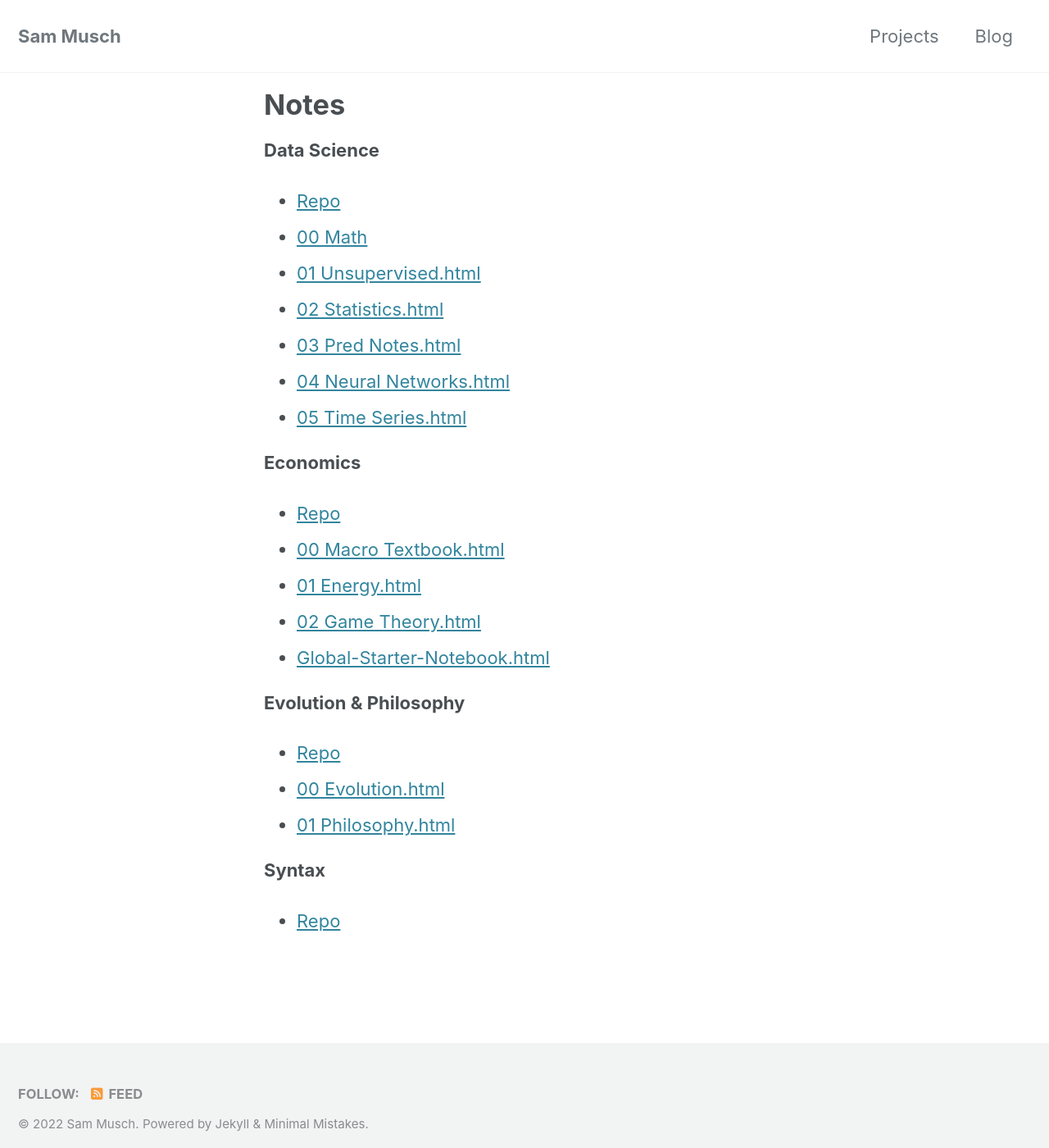
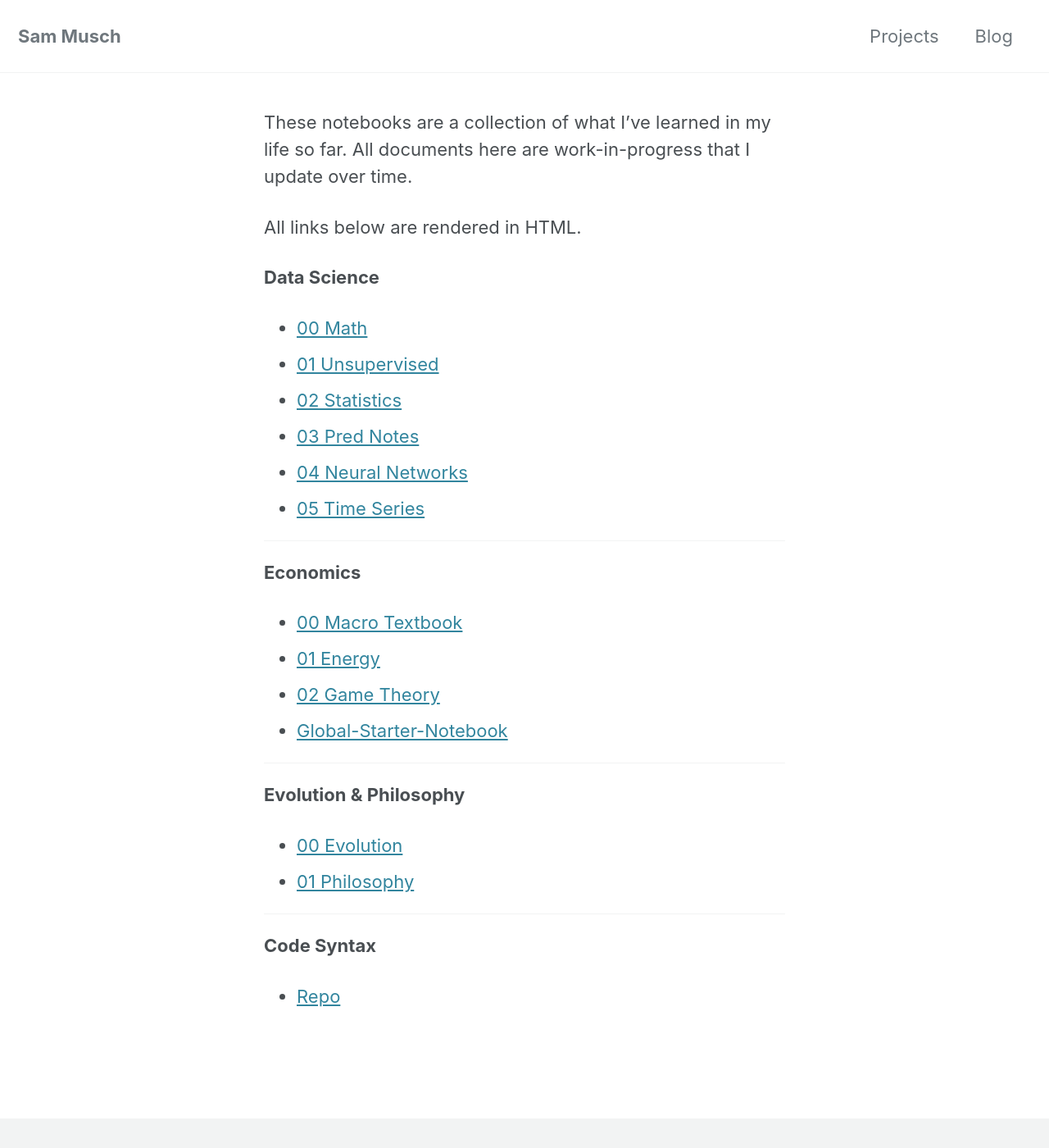
Before and after one commit to SamMusch/SamMusch.github.io, a Jekyll site: the page built from _pages/Notes.md, in a window 1280 px wide and 1400 px high. Shown: the whole window at 82% size. Built offline with Jekyll 4.4.1, drawn with Linux system fonts in a browser that asks for light colours; cached includes are drawn as plain includes; nearby versions of some CDN libraries.

Commit message:
Adding line breaks

```diff
--- a/_pages/Notes.md
+++ b/_pages/Notes.md
@@ -1,33 +1,37 @@
 ---
 layout: archive
 permalink: /notes/
-title: "Notes"
+title: ""
 ---
+
+These notebooks are a collection of what I've learned in my life so far. All documents here are work-in-progress that I update over time.
+
+All links below are rendered in HTML.
 
 
 **Data Science**
-- [Repo](https://github.com/SamMusch/00-Data-Science)
 - [00 Math](https://htmlpreview.github.io/?https://github.com/SamMusch/00-Data-Science/blob/main/00%20Math.html)
-- [01 Unsupervised.html](https://htmlpreview.github.io/?https://github.com/SamMusch/00-Data-Science/blob/main/01%20Unsupervised.html)
-- [02 Statistics.html](https://htmlpreview.github.io/?https://github.com/SamMusch/00-Data-Science/blob/main/02%20Statistics.html)
-- [03 Pred Notes.html](https://htmlpreview.github.io/?https://github.com/SamMusch/00-Data-Science/blob/main/03%20Pred%20Notes.html)
-- [04 Neural Networks.html](https://htmlpreview.github.io/?https://github.com/SamMusch/00-Data-Science/blob/main/04%20Neural%20Networks.html)
-- [05 Time Series.html](https://htmlpreview.github.io/?https://github.com/SamMusch/00-Data-Science/blob/main/05%20Time%20Series.html)
+- [01 Unsupervised](https://htmlpreview.github.io/?https://github.com/SamMusch/00-Data-Science/blob/main/01%20Unsupervised.html)
+- [02 Statistics](https://htmlpreview.github.io/?https://github.com/SamMusch/00-Data-Science/blob/main/02%20Statistics.html)
+- [03 Pred Notes](https://htmlpreview.github.io/?https://github.com/SamMusch/00-Data-Science/blob/main/03%20Pred%20Notes.html)
+- [04 Neural Networks](https://htmlpreview.github.io/?https://github.com/SamMusch/00-Data-Science/blob/main/04%20Neural%20Networks.html)
+- [05 Time Series](https://htmlpreview.github.io/?https://github.com/SamMusch/00-Data-Science/blob/main/05%20Time%20Series.html)
 
+---
 
 **Economics**
-- [Repo](https://github.com/SamMusch/01-Economics)
-- [00 Macro Textbook.html](https://htmlpreview.github.io/?https://github.com/SamMusch/01-Economics/blob/main/00%20Macro%20Textbook.html)
-- [01 Energy.html](https://htmlpreview.github.io/?https://github.com/SamMusch/01-Economics/blob/main/01%20Energy.html)
-- [02 Game Theory.html](https://htmlpreview.github.io/?https://github.com/SamMusch/01-Economics/blob/main/02%20Game%20Theory.html)
-- [Global-Starter-Notebook.html](https://htmlpreview.github.io/?https://github.com/SamMusch/01-Economics/blob/main/Global-Notebook.html)
+- [00 Macro Textbook](https://htmlpreview.github.io/?https://github.com/SamMusch/01-Economics/blob/main/00%20Macro%20Textbook.html)
+- [01 Energy](https://htmlpreview.github.io/?https://github.com/SamMusch/01-Economics/blob/main/01%20Energy.html)
+- [02 Game Theory](https://htmlpreview.github.io/?https://github.com/SamMusch/01-Economics/blob/main/02%20Game%20Theory.html)
+- [Global-Starter-Notebook](https://htmlpreview.github.io/?https://github.com/SamMusch/01-Economics/blob/main/Global-Notebook.html)
 
+---
 
 **Evolution & Philosophy**
-- [Repo](https://htmlpreview.github.io/?https://github.com/SamMusch/03-Evolution-Philosophy)
-- [00 Evolution.html](https://htmlpreview.github.io/?https://github.com/SamMusch/03-Evolution-Philosophy/blob/main/00%20Evolution.html)
-- [01 Philosophy.html](https://htmlpreview.github.io/?https://github.com/SamMusch/03-Evolution-Philosophy/blob/main/01%20Philosophy.html)
+- [00 Evolution](https://htmlpreview.github.io/?https://github.com/SamMusch/03-Evolution-Philosophy/blob/main/00%20Evolution.html)
+- [01 Philosophy](https://htmlpreview.github.io/?https://github.com/SamMusch/03-Evolution-Philosophy/blob/main/01%20Philosophy.html)
 
+---
 
-**Syntax**
+**Code Syntax**
 - [Repo](https://github.com/SamMusch/Syntax)
```
